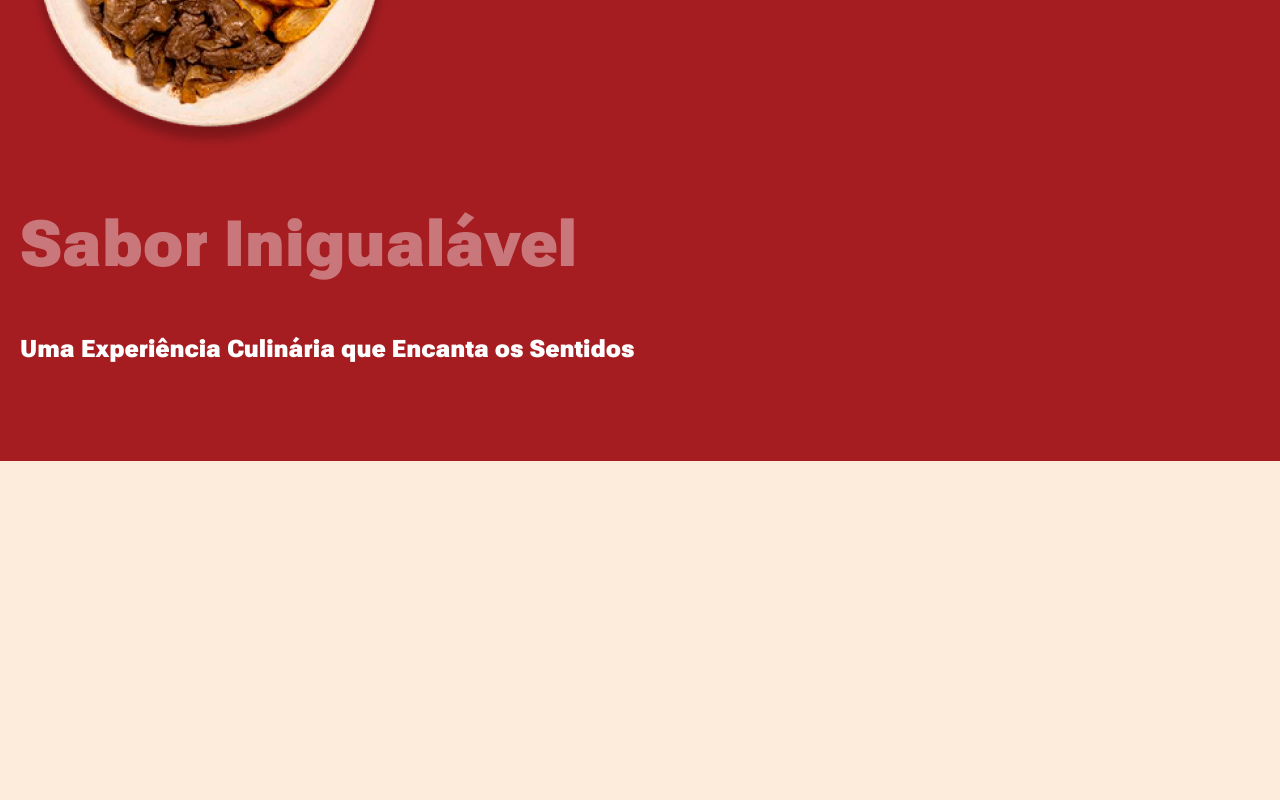
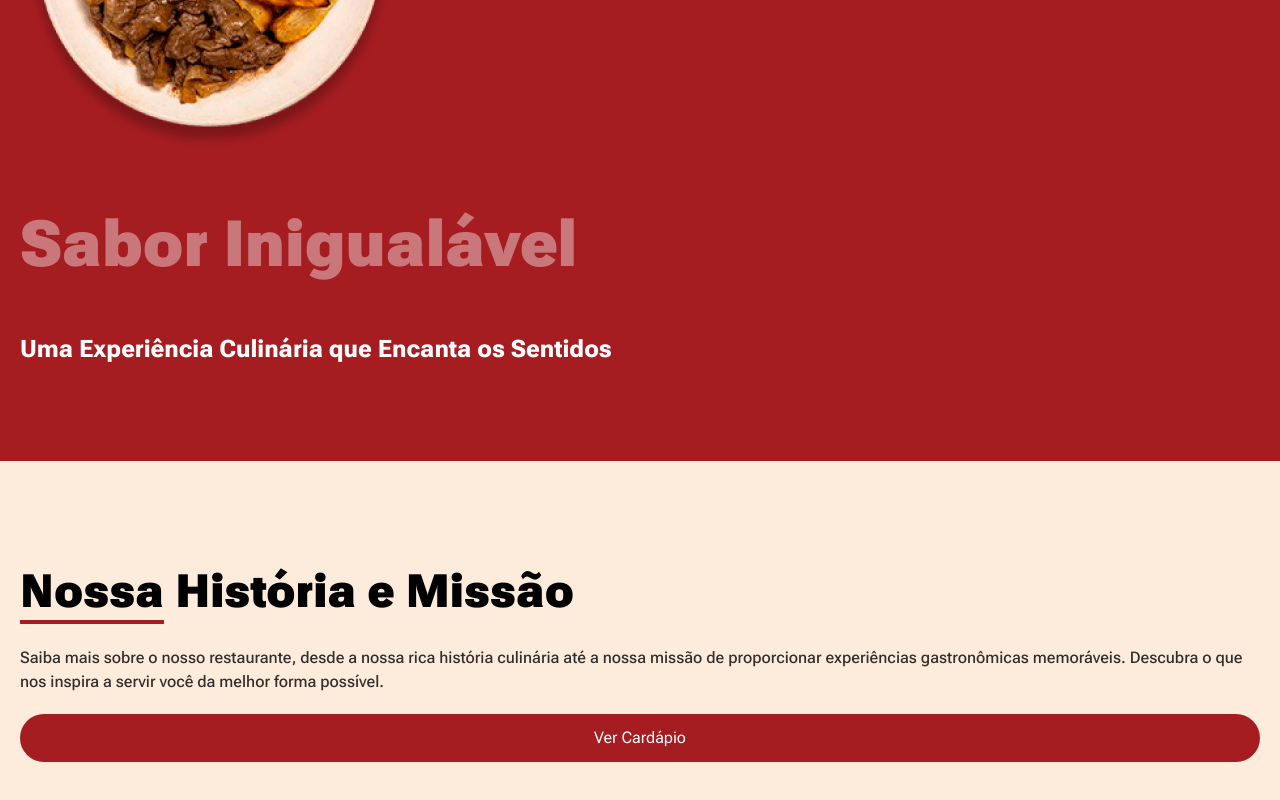
Before and after one commit to DevWeDesc/Vadao, a Next.js app: page / in a window 1280 px wide. Shown: the part 404-1204 px from the top of the page. Before the commit the page ends 865 px from the top, so only its background shows below. Built offline with nearby package versions, Linux system fonts and the light colour scheme.

Commit message:
Começando a sessão About

```diff
--- a/src/app/layout.tsx
+++ b/src/app/layout.tsx
@@ -4,7 +4,18 @@ import { Roboto_Flex } from "next/font/google";
 import "./globals.css";
 
 const roboto = Roboto_Flex({
-  weight: "1000",
+  weight: [
+    "100",
+    "200",
+    "300",
+    "400",
+    "500",
+    "600",
+    "700",
+    "800",
+    "900",
+    "1000",
+  ],
   subsets: ["latin"],
   variable: "--font-roboto",
 });
--- a/src/app/page.tsx
+++ b/src/app/page.tsx
@@ -1,3 +1,4 @@
+import { About } from "@/components/About";
 import { Banner } from "@/components/Banner";
 import { Header } from "@/components/Header";
 import Image from "next/image";
@@ -7,7 +8,12 @@ export default function Home() {
     <>
       <Header />
       <main>
-        <Banner />
+        <section>
+          <Banner />
+        </section>
+        <section>
+          <About />
+        </section>
       </main>
     </>
   );
--- /dev/null
+++ b/src/components/About.tsx
@@ -0,0 +1,25 @@
+import React from "react";
+
+export const About = () => {
+  return (
+    <div className="py-24 px-5">
+      <div className="flex flex-col gap-5">
+        <h2 className="text-[46px] font-extraBlack">
+          <span className="pb-[2px] border-b-4 border-redDefault opacity-100">
+            Nossa
+          </span>{" "}
+          História e Missão
+        </h2>
+        <p className="font-medium text-base opacity-80 ">
+          Saiba mais sobre o nosso restaurante, desde a nossa rica história
+          culinária até a nossa missão de proporcionar experiências
+          gastronômicas memoráveis. Descubra o que nos inspira a servir você da
+          melhor forma possível.
+        </p>
+        <button className="w-auto px-8 py-3 bg-redDefault rounded-full text-white">
+          Ver Cardápio{" "}
+        </button>
+      </div>
+    </div>
+  );
+};
```
